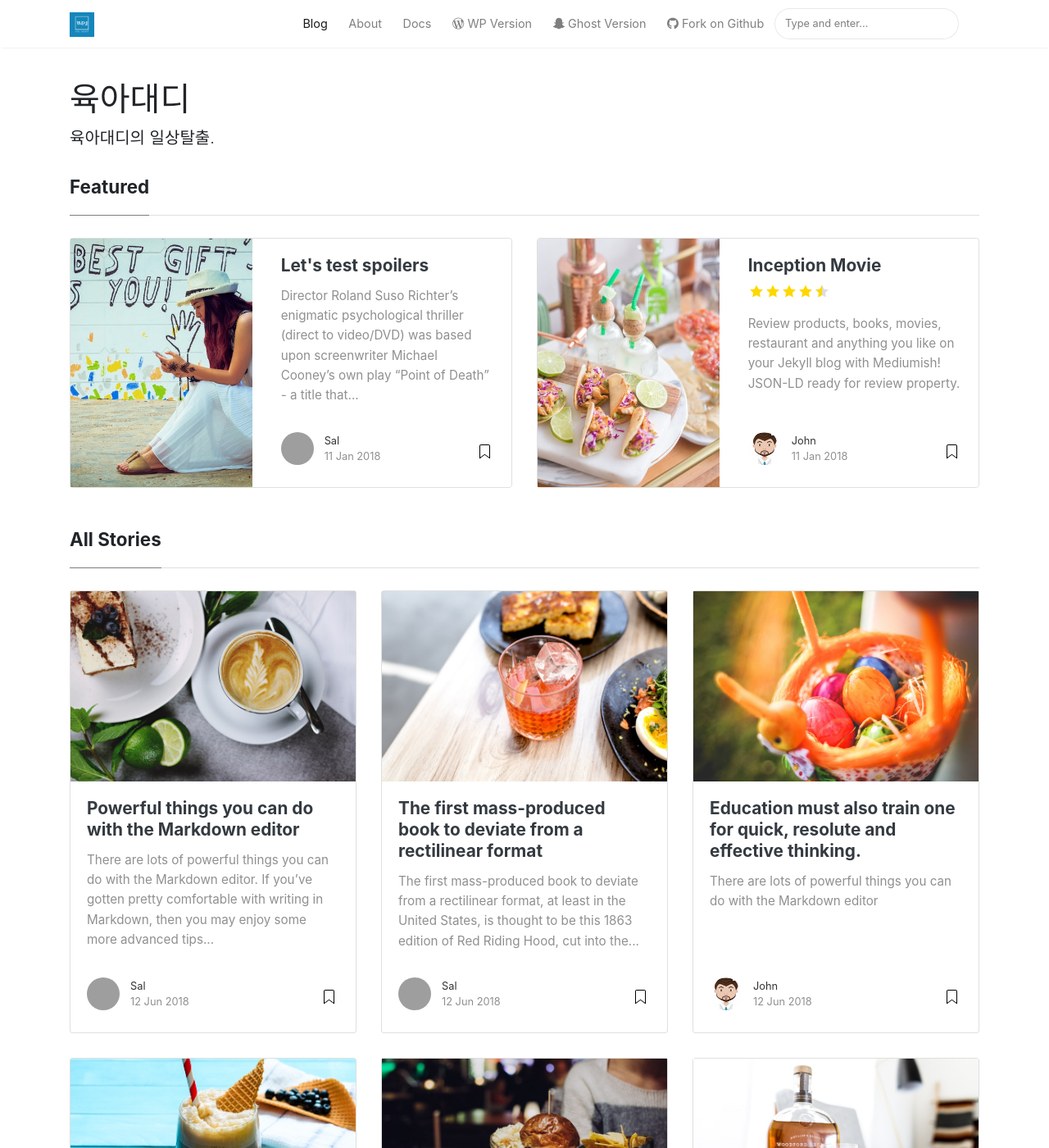
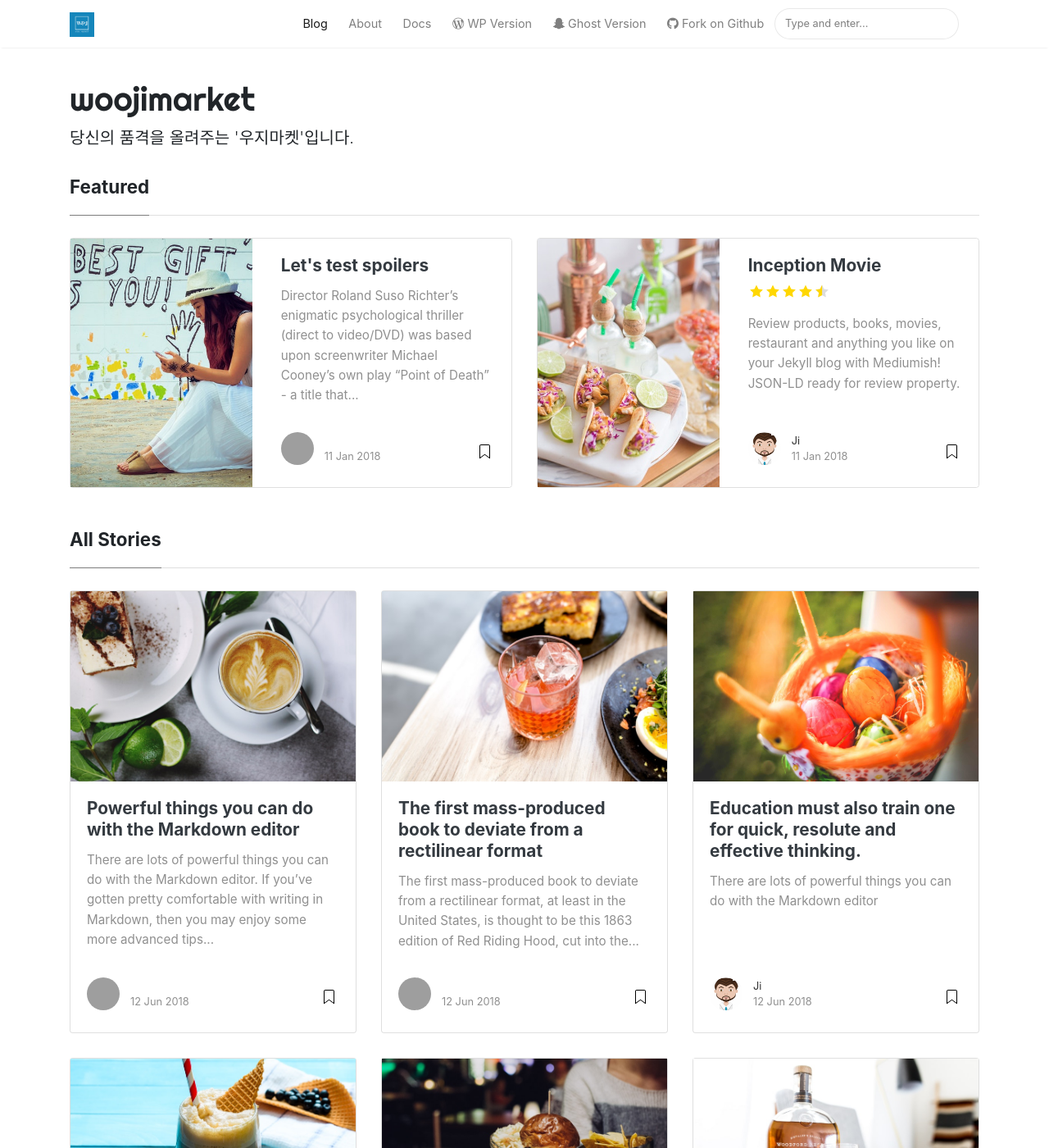
Before and after one commit to 19900630/woojimarket, a Jekyll site: the page built from index.html, in a window 1280 px wide and 1400 px high. Shown: the whole window at 82% size. Built offline with Jekyll 4.4.1, drawn with Linux system fonts in a browser that asks for light colours; nearby versions of some CDN libraries; the list of posts is cut into pages by our own code; some of the changed text lies outside the part shown; grey boxes are pictures that could not be loaded.

Commit message:
Update _config.yml

```diff
--- a/_config.yml
+++ b/_config.yml
@@ -1,35 +1,36 @@
 # Site
-name: "육아대디"
-title: "육아대디"
-description: "육아대디의 일상탈출."
+name: "woojimarket"
+title: "woojimarket"
+description: "당신의 품격을 올려주는 '우지마켓'입니다."
 logo: 'assets/images/logo.png'
 favicon: 'assets/images/logo.png'
 baseurl: /woojimarket
-google_analytics: 'UA-46278016-1'
-disqus: 'demowebsite'
+google_analytics: 'UA-157553034-1'
+disqus: 'woojimarket website'
 mailchimp-list: 'https://wowthemes.us11.list-manage.com/subscribe/post?u=8aeb20a530e124561927d3bd8&amp;id=8c3d2d214b'
 include: ["_pages"]
 permalink: /:title/
 
 # Authors
 authors:
-  sal:
-    name: Sal
-    display_name: Sal
+  Woo:
+    name: Woo
+    display_name: Woo
+    avatar: 'assets/images/avatar.png'
     gravatar: e56154546cf4be74e393c62d1ae9f9d4
-    email: wowthemesnet@gmail.com
-    web: https://www.wowthemes.net
-    twitter: https://twitter.com/wowthemesnet
-    description: "Author of Mediumish, a Bootstrap Medium styled template available for WordPress, HTML, Ghost and Jekyll. You are currently previewing Jekyll template demo."
+    email: woojimarket@gmail.com
+    web:
+    facebook: https://www.facebook.com/woojimarket
+    description: "Author of Woojimarket"
   john:
-    name: John
-    display_name: John
+    name: Ji
+    display_name: Ji
     avatar: 'assets/images/avatar.png'
     gravatar: b1cc14991db7a456fcd761680bbc8f81
-    email: wowthemesnet@gmail.com
-    web: https://www.wowthemes.net
-    twitter: https://twitter.com/wowthemesnet
-    description: "This is the author box. Write a short description of the author here. You are currently previewing Mediumish demo, a Jekyll template compatible with Github pages."
+    email: woojidream@gmail.com
+    web:
+    facebook: https://www.facebook.com/woojimarket
+    description: "Author of Woojimarket"
 
 # Plugins
 plugins:
```
